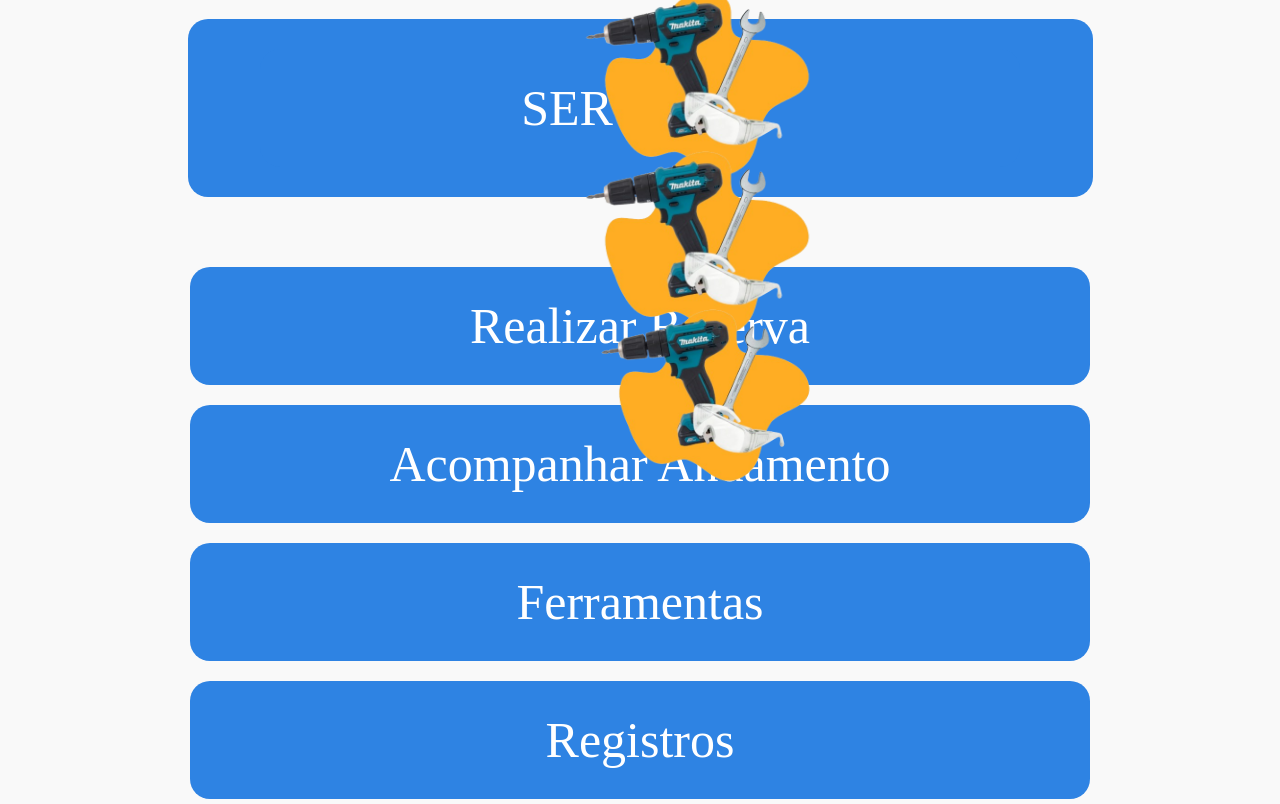
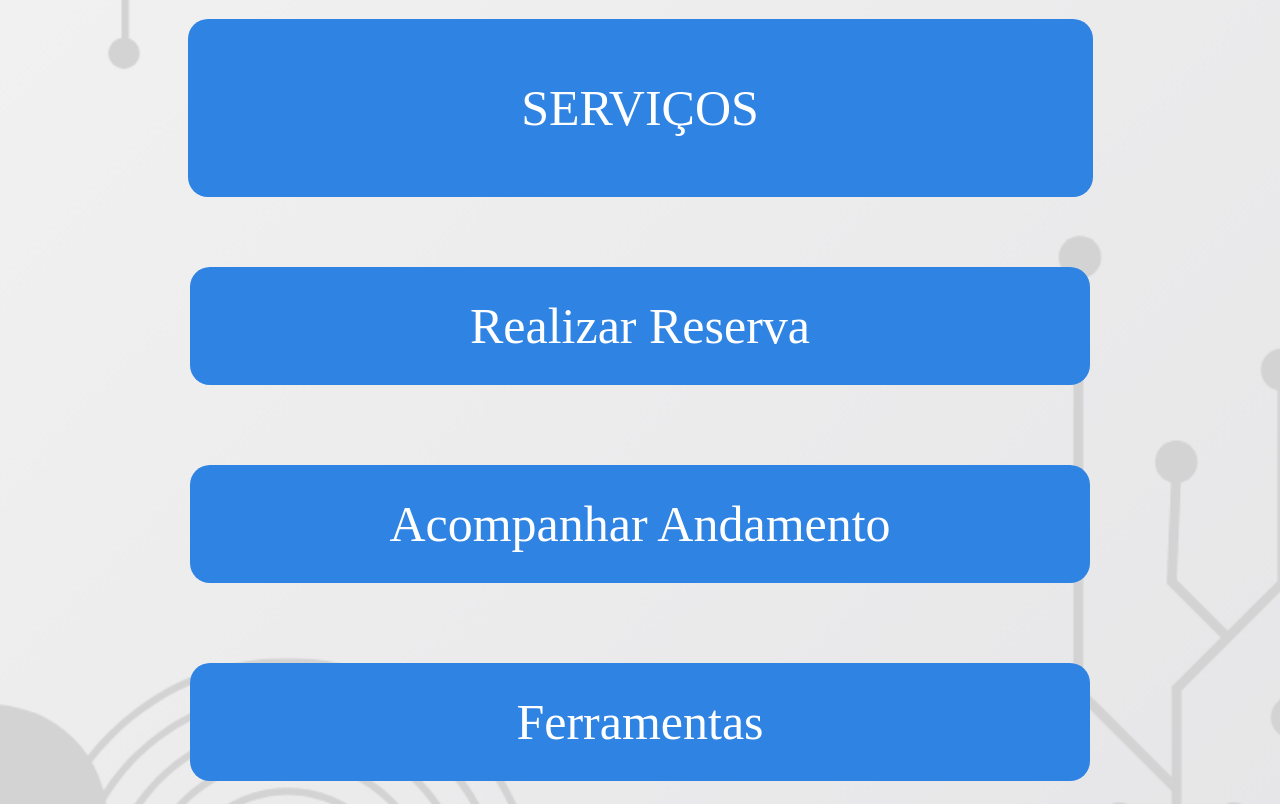
Before and after one commit to JuliaFee/espacomaker-front, a Next.js app: page / in a window 1280 px wide. Shown: the part 820-1624 px from the top of the page. Built offline with nearby package versions, Linux system fonts and the light colour scheme; a web font is replaced by a local one.

Commit message:
feat: finished home page

```diff
--- a/app/page.jsx
+++ b/app/page.jsx
@@ -19,21 +19,20 @@ export default function Home() {
 
         <div className={styles.linkSection}>
 
-          <div className="reserva-section">
-            <div className="reserva-content">
+            <div className="reservaContent">
               <Link className={styles.link} href={""}>Realizar Reserva</Link>
-              <img className={styles.img1} src="reserva.png" alt="Ferramentas" />
+              {/* <img className={styles.img1} src="reserva.png" alt="Ferramentas" /> */}
             </div>
+
+          <div className="reservaContent">
+            <Link className={styles.link} href={""}>Acompanhar Andamento</Link>
+            {/* <img className={styles.img2} src="reserva.png" alt="Ferramentas" /> */}
           </div>
-          <div className="reserva-content">
-            <Link className={styles.link} href={""}>Acompanhar Andamento</Link>
-            <img className={styles.img2} src="reserva.png" alt="Ferramentas" />
+          <div className="reservaContent">
+            <Link className={styles.link} href={"./ferramentas/"}>Ferramentas</Link>
+            {/* <img className={styles.img3} src="reserva.png" alt="Ferramentas" /> */}
           </div>
-          <div className="reserva-content">
-            <Link className={styles.link} href={"./ferramentas/"}>Ferramentas</Link>
-            <img className={styles.img3} src="reserva.png" alt="Ferramentas" />
-          </div>
-          <div className="reserva-content">
+          <div className="reservaContent">
             <Link className={styles.link} href={"./registros/"}>Registros</Link>
           </div>
         </div>
--- a/app/page.module.css
+++ b/app/page.module.css
@@ -4,8 +4,13 @@
   display: flex;
   flex-direction: column;
   align-items: center;
-  background-color: #f9f9f9;
-  min-height: 100vh;
+  /* background-color: #ff0000; */
+  /* min-height: 100vh; */
+
+  background-image: url("/bckg.png");
+  background-repeat: no-repeat;
+  background-size: cover;
+  background-position: center;
 }
 
 .title {
@@ -25,7 +30,6 @@
   border-radius: 20px;
   margin-left: 185px;
   align-items: center;
-
 }
 
 .section1 {
@@ -50,15 +54,13 @@
   text-decoration: none;
   font-size: 50px;
   font-family: "Chau Philomene One";
-
-
 }
 
 .linkSection {
   display: flex;
   flex-direction: column;
   align-items: center;
-  gap: 20px;
+  gap: 80px;
   padding: 70px 0;
 }
 
@@ -82,7 +84,7 @@
   background-color: #2E83E3;
 }
 
-.reserva-section{
+.reservaSection{
 position: relative;
 width: 300px;
 height: 150px;
@@ -93,6 +95,7 @@ justify-content: center;
 text-align: center;
 overflow: hidden;
 padding: 10px;
+flex-direction: column;
 }
 
 .reserva-container link.resrva-link{
@@ -121,24 +124,27 @@ padding: 10px;
 }
 
 .img1{
+  position: absolute;
+  left: 78rem;
+  top: 49rem;
   width: 15rem;
-  position: absolute;
-  right: 29rem;
-  top: 49rem
 }
 .img2{
+  position: absolute;
+  left: 78rem;
+  top: 62rem;
   width: 15rem;
-  position: absolute;
-  right: 29rem;
-  top: 59rem
 }
 .img3{
-  width: 14rem;
   position: absolute;
-  right: 29rem;
-  top: 69rem;
-  margin-bottom: 5rem;
+  left: 78rem;
+  top: 75rem;
+  width: 15rem;
 }
-.reserva-content{
-  margin-bottom: 6rem;
+.reservaContent{
+  display: flex;
+  flex-direction: column;
+  align-items: center;
+
+  gap: 20px;
 }
```
Also changed, not shown: public/bckg.png (added).
